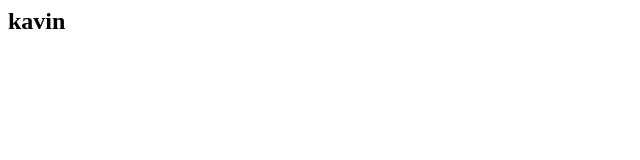
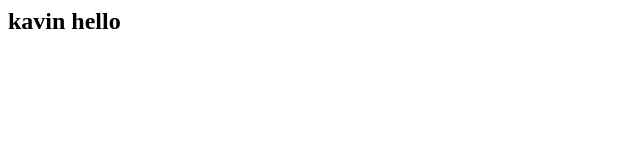
Before and after one commit to mknithis/demo1, a plain HTML site: page index.html in a window 1280 px wide. Shown: the full height of the page, 0-640 px from the left. Drawn offline with Linux system fonts and the light colour scheme.

Commit message:
Update index.html

```diff
--- a/index.html
+++ b/index.html
@@ -1 +1 @@
-<h2>kavin</h2>
+<h2>kavin hello</h2>
```
